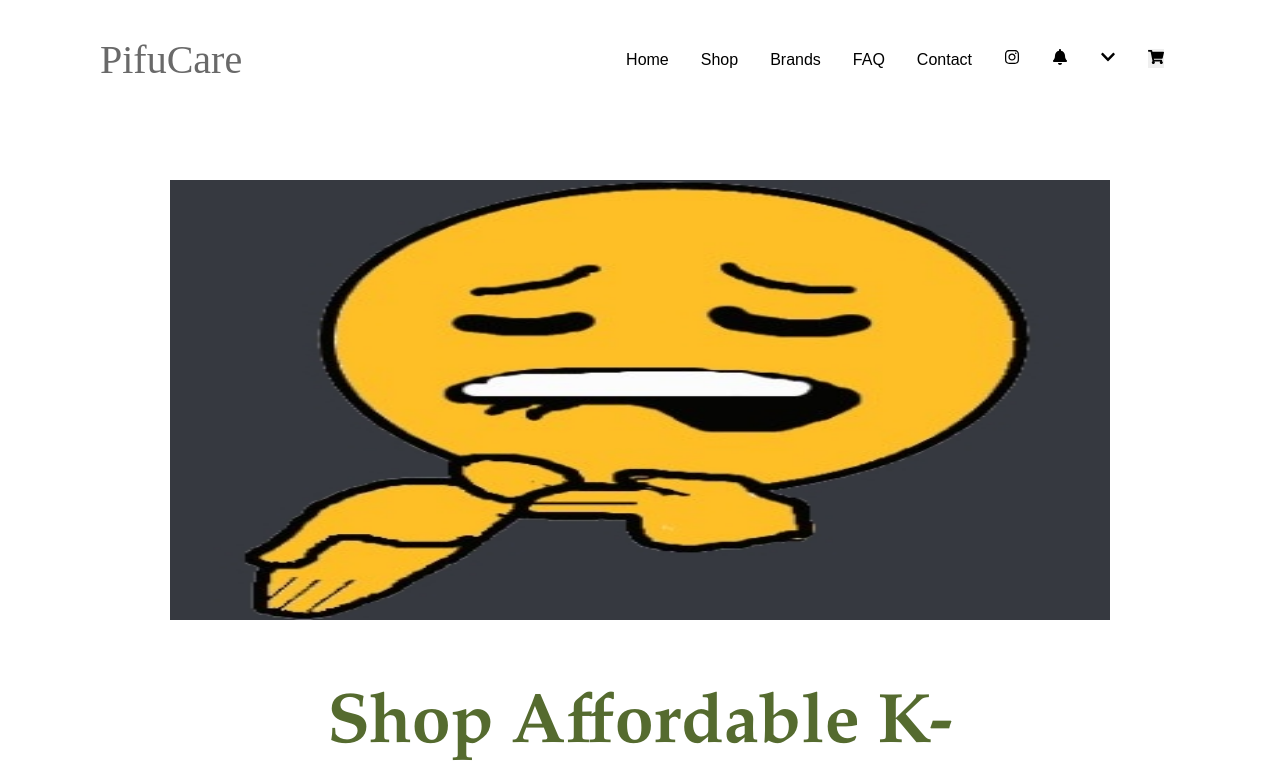
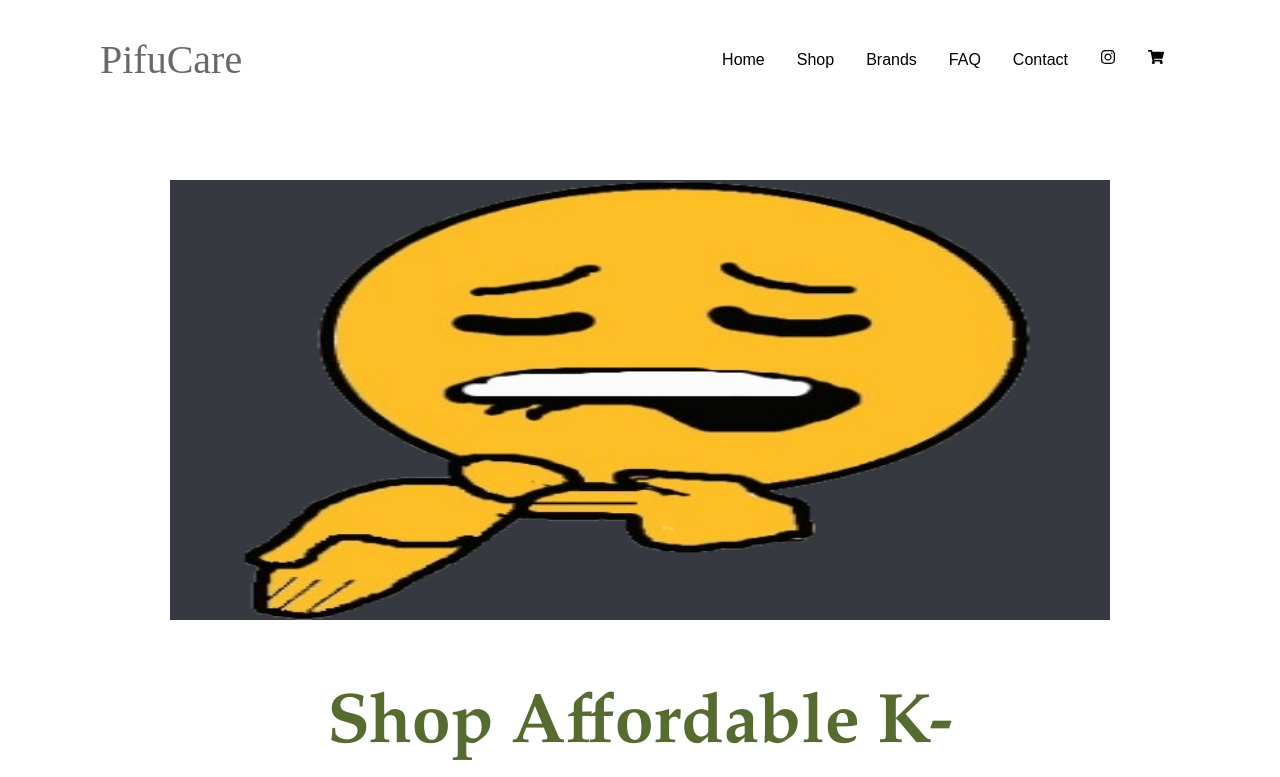
Before and after one commit to DavidLoi/pifucare, a React (Create React App) app: page / in a window 1280 px wide. Shown: the top 777 px of the page. Built offline with nearby package versions, Linux system fonts and the light colour scheme.

Commit message:
Change button text

```diff
--- a/src/components/Navbar.js
+++ b/src/components/Navbar.js
@@ -52,7 +52,7 @@ const Navbar = () => {
               <FaInstagram />
             </a>
           </li>
-          <li>
+          {/* <li>
             <a
               className="nav-link"
               href="https://www.instagram.com/pifucare/"
@@ -71,7 +71,7 @@ const Navbar = () => {
             >
               <FaChevronDown />
             </a>
-          </li>
+          </li> */}
           <li>
             <button className="nav-link" onClick={openCart}>
               <FaShoppingCart />
--- a/src/index.css
+++ b/src/index.css
@@ -80,7 +80,6 @@ Button
 */
 button {
   cursor: pointer;
-  text-transform: capitalize;
 }
 .btn {
   cursor: pointer;
@@ -169,6 +168,7 @@ Navbar
   text-decoration: none;
   border: 0px;
   font-size: 16px;
+  background: transparent;
 }
 
 /*
--- a/src/pages/Home.js
+++ b/src/pages/Home.js
@@ -27,7 +27,7 @@ const Home = () => {
                 window.open("https://www.instagram.com/pifucare/", "_blank");
               }}
             >
-              instagram
+              Instagram
             </button>
           </div>
         </div>
@@ -79,7 +79,7 @@ const Home = () => {
               setClicked(true);
             }}
           >
-            load more
+            Load More
           </button>
         </div>
       </div>
--- a/src/pages/Information.js
+++ b/src/pages/Information.js
@@ -56,7 +56,7 @@ const Information = () => {
               <input type="tel" id="phoneNumber" placeholder="Phone number" />
               <Link to="/checkout/shipping">
                 <button className="btn-rect information-next">
-                  Continue to shipping
+                  Continue to Shipping
                 </button>
               </Link>
             </div>
@@ -93,7 +93,7 @@ const Information = () => {
               </div>
               <Link to="/checkout/payment">
                 <button className="btn-rect information-next">
-                  Continue to payment
+                  Continue to Payment
                 </button>
               </Link>
             </div>
```
